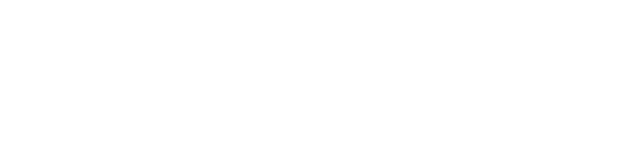
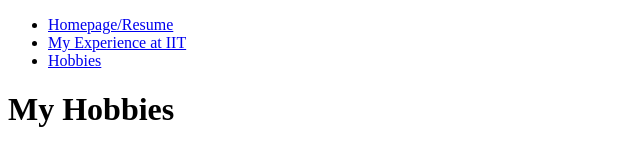
Before and after one commit to hzeng9/itmd361-project-1, a plain HTML site: page hobbies.html in a window 1280 px wide. Shown: the whole page, without its empty margins (0-640 px from the left). Drawn offline with Linux system fonts and the light colour scheme.

Commit message:
updated iitexperience.html and hobbies.html

```diff
--- a/hobbies.html
+++ b/hobbies.html
@@ -0,0 +1,24 @@
+<!DOCTYPE html>
+<html lang ="en">
+<head>
+    <meta charset="UTF-8">
+    <title>My Hobbies</title>
+</head>
+<body>
+    <header>
+        <nav>
+            <ul>
+                <li>
+                <a href="index.html">Homepage/Resume</a>
+                </li>
+                <li>
+                <a href="iitexperience.html">My Experience at IIT</a>
+                </li>
+                <li>
+                <a href="hobbies.html">Hobbies</a>
+                </li>
+            </ul>
+        </nav>
+        <h1>My Hobbies</h1>
+</body>
+</html>
```
Also changed, not shown: iitexperience.html (+24 -0 lines), index.html (+1 -1 lines).
